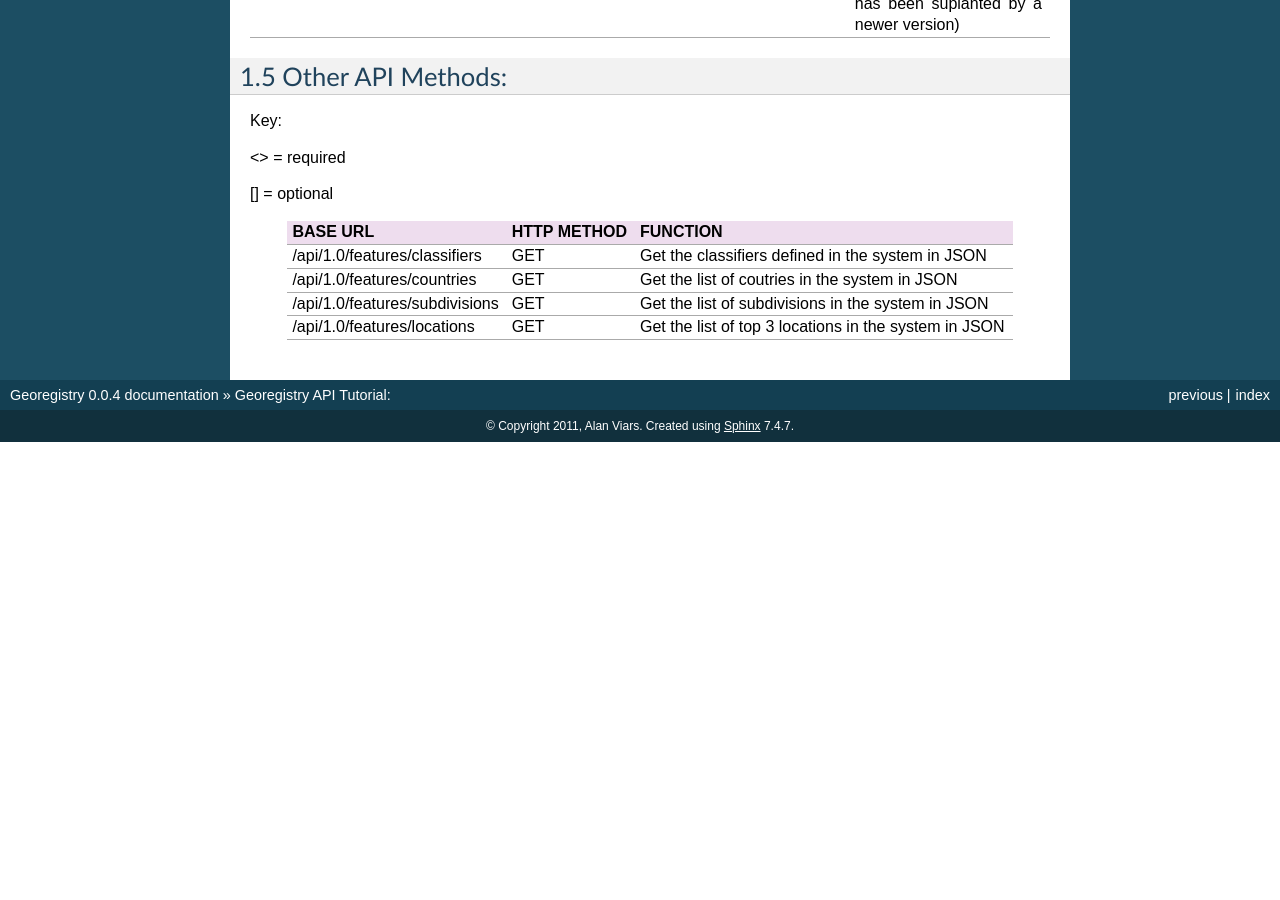
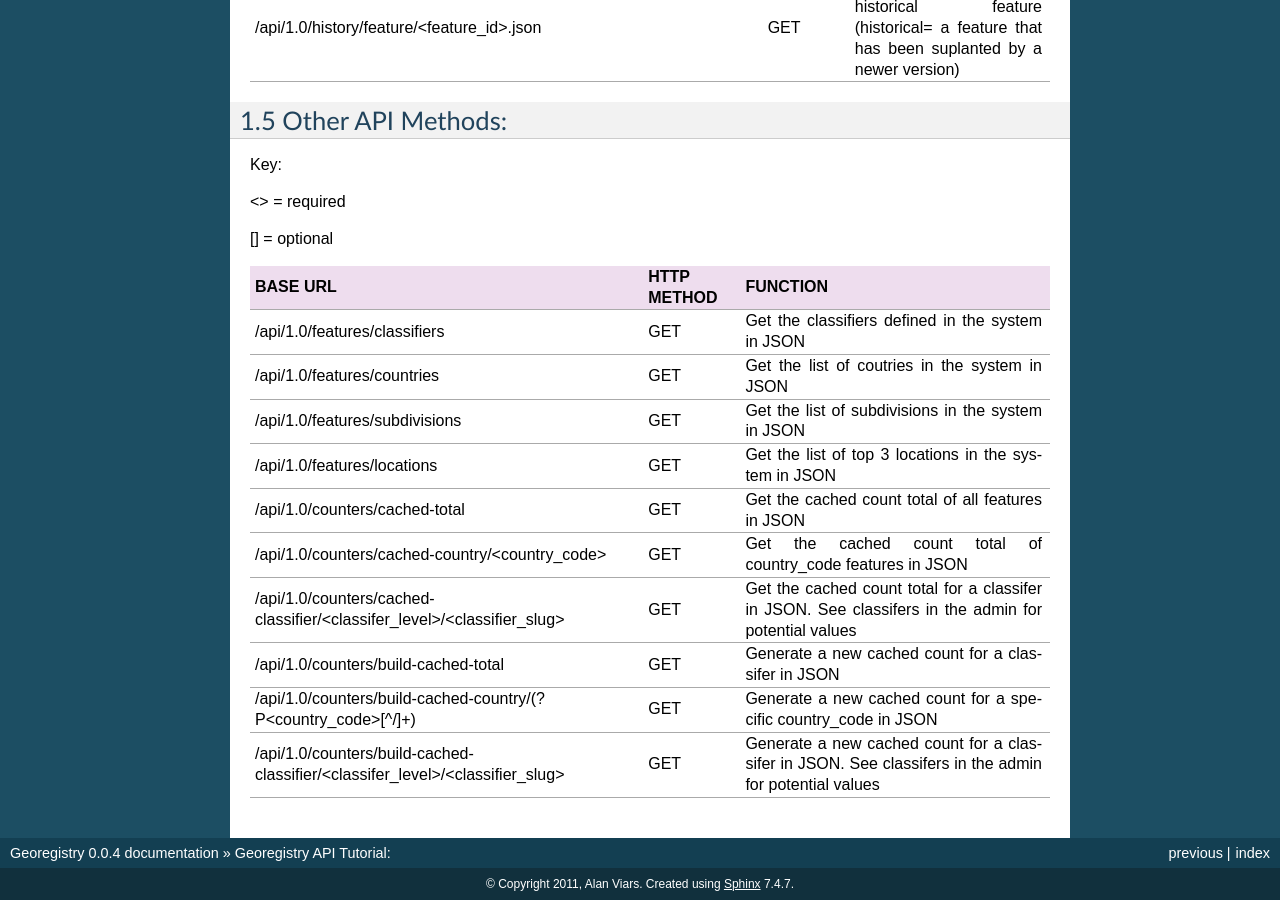
Before and after one commit to mangroveorg/georegistry, a Sphinx documentation site: the page built from docs/api-reference.rst, in a window 1280 px wide and 900 px high, scrolled down 2753 px. Built offline with Sphinx 7.4.7, drawn with Linux system fonts in a browser that asks for light colours; before the commit the page ends 3195 px from its top, so only the background shows below that; some of the changed text lies outside the part shown.

Commit message:
Updated docs

```diff
--- a/docs/api-reference.rst
+++ b/docs/api-reference.rst
@@ -116,7 +116,8 @@ BASE URL
 /api/1.0/feature/<feature_id>.png                                                           GET         Get the QR for a feature
 /api/1.0/feature/<feature_id>@<epoch>.json                                                  GET         Get the GeoJSON Code for a feature at a particular epoch (timestamp)
 /api/1.0/feature/<feature_id>@<epoch>.png                                                   GET         Get the QR for a feature at a particular epoch (timestamp)
-/api/1.0/features/search?<some GET query string>                                            GET         Get all features that match the search dict passed in.
+/api/1.0/features/search?<some GET query string>                                            GET         Get features that match the search dict passed in.
+/api/1.0/features/count?<some GET query string>                                             GET         Gat a count of features that match the search dict passed in.
 /api/1.0/features/country/<country_code>[-subdivision_code].json                            GET         Get all features with a particular country and or subdivision code (ISO 3166-1) eg. GH or GH-AH
 /api/1.0/features/at-point/<lat>/<lon>/                                                     GET         Get all point features at a specific lat/long point
 /api/1.0/features/near-point/<lat>/<lon>/<limit>/<distance>                                 GET         Get all features near a specific lat/long point
@@ -135,11 +136,17 @@ Key:
 
 [] = optional
 
-=========================================================================================== =========== ===================================================
+=========================================================================================== =========== ====================================================================================================================
 BASE URL                                                                                    HTTP METHOD FUNCTION
-=========================================================================================== =========== ===================================================
+=========================================================================================== =========== ====================================================================================================================
 /api/1.0/features/classifiers                                                               GET         Get the classifiers defined in the system in JSON
 /api/1.0/features/countries                                                                 GET         Get the list of coutries in the system in JSON
 /api/1.0/features/subdivisions                                                              GET         Get the list of subdivisions in the system in JSON
 /api/1.0/features/locations                                                                 GET         Get the list of top 3 locations in the system in JSON
-=========================================================================================== =========== ===================================================
+/api/1.0/counters/cached-total                                                              GET         Get the cached count total of all features in JSON
+/api/1.0/counters/cached-country/<country_code>                                             GET         Get the cached count total of country_code features in JSON
+/api/1.0/counters/cached-classifier/<classifer_level>/<classifier_slug>                     GET         Get the cached count total for a classifer in JSON. See classifers in the admin for potential values
+/api/1.0/counters/build-cached-total                                                        GET         Generate a new cached count for a classifer in JSON
+/api/1.0/counters/build-cached-country/(?P<country_code>[^/]+)                              GET         Generate a new cached count for a specific country_code  in JSON
+/api/1.0/counters/build-cached-classifier/<classifer_level>/<classifier_slug>               GET         Generate a new cached count for a classifer  in JSON. See classifers in the admin for potential values
+=========================================================================================== =========== ====================================================================================================================
```
Also changed, not shown: 1 other file.
